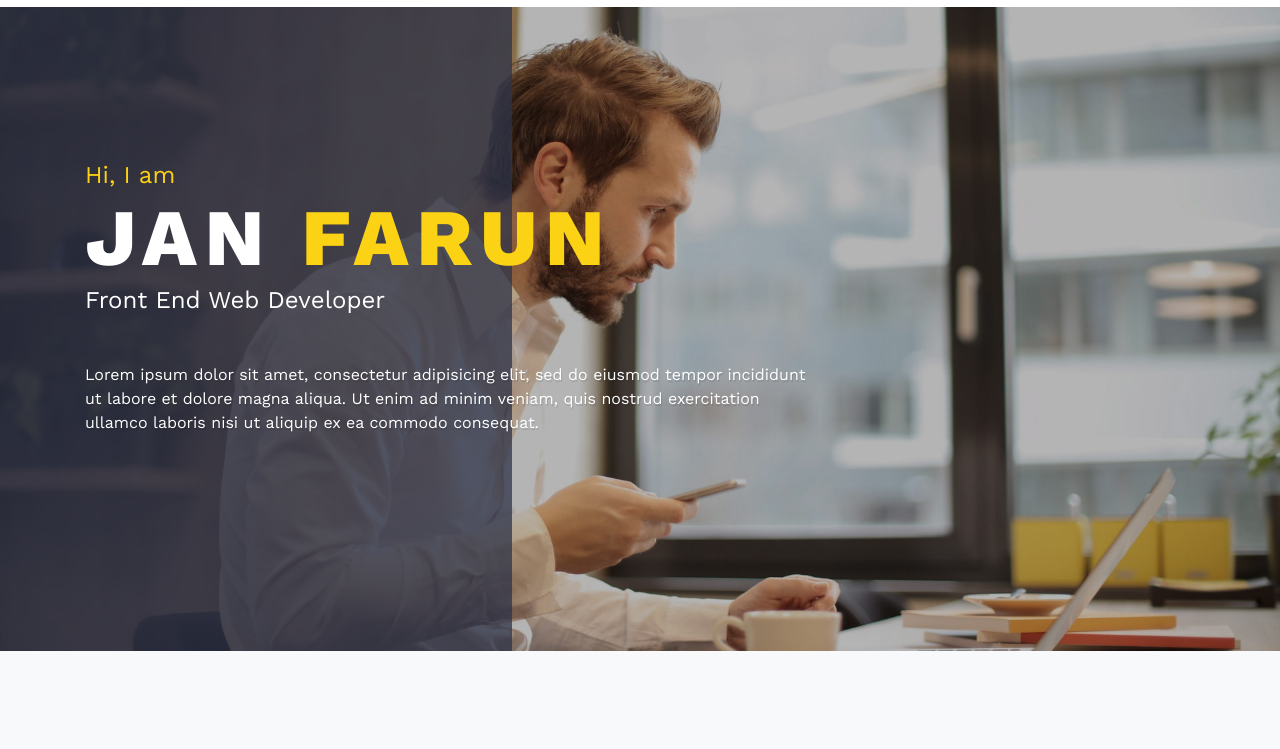
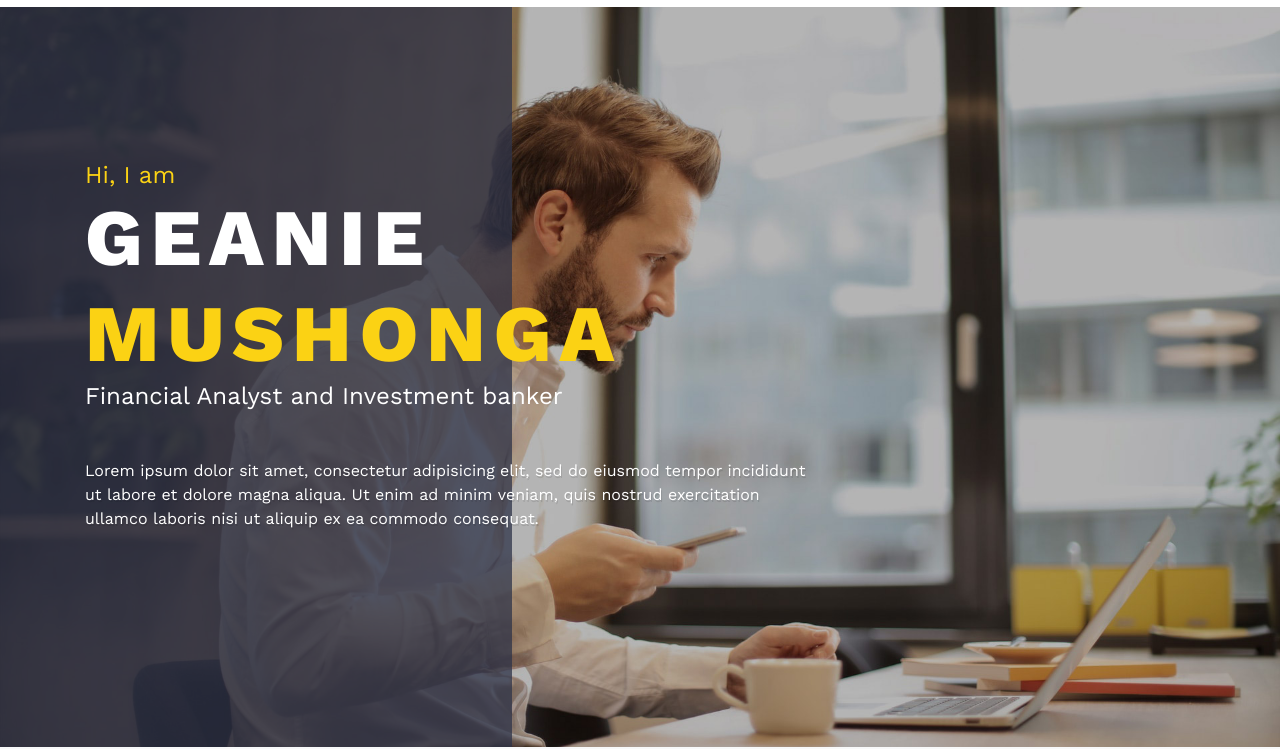
Before and after one commit to gmushonga/Portfolio, a plain HTML site: page index.html in a window 1280 px wide. Shown: the part 87-836 px from the top of the page. Drawn offline with nearby package versions, Linux system fonts and the light colour scheme.

Commit message:
Update index.html

```diff
--- a/index.html
+++ b/index.html
@@ -46,8 +46,8 @@
         <div class="row">
           <div class="col-md-8 text-white">
             <h2 class="h4 text-primary font-weight-normal mb-0">Hi, I am</h2>
-            <h1 class="text-uppercase text-xl mb-0">Jan <span class="text-primary">Farun</span></h1>
-            <h2 class="h4 font-weight-normal mb-5">Front End Web Developer</h2>
+            <h1 class="text-uppercase text-xl mb-0">Geanie <span class="text-primary">Mushonga</span></h1>
+            <h2 class="h4 font-weight-normal mb-5">Financial Analyst and Investment banker</h2>
             <p class="text-shadow">Lorem ipsum dolor sit amet, consectetur adipisicing elit, sed do eiusmod tempor incididunt ut labore et dolore magna aliqua. Ut enim ad minim veniam, quis nostrud exercitation ullamco laboris nisi ut aliquip ex ea commodo consequat.</p>
           </div>
         </div>
```
